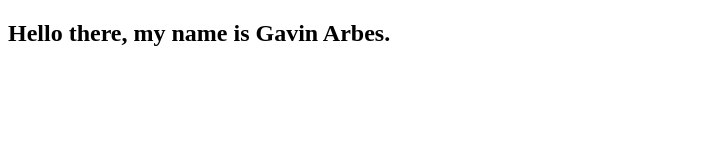
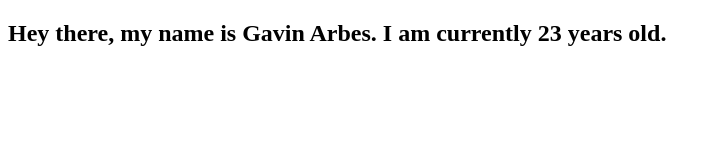
Before and after one commit to VentusWalker/project0, a plain HTML site: page index.html in a window 1280 px wide. Shown: the whole page, without its empty margins (0-719 px from the left). Drawn offline with Linux system fonts and the light colour scheme.

Commit message:
Slight change in first sentence.

```diff
--- a/index.html
+++ b/index.html
@@ -5,6 +5,7 @@
         <link rel="stylesheet" href="style.css"/>
     </head>
     <body>
-        <h2>Hello there, my name is Gavin Arbes. </h2>
+        <h2>Hey there, my name is Gavin Arbes. I am currently 23 years old.</h2>
+
     </body>
 </html>
```
Also changed, not shown: 1 other file.
